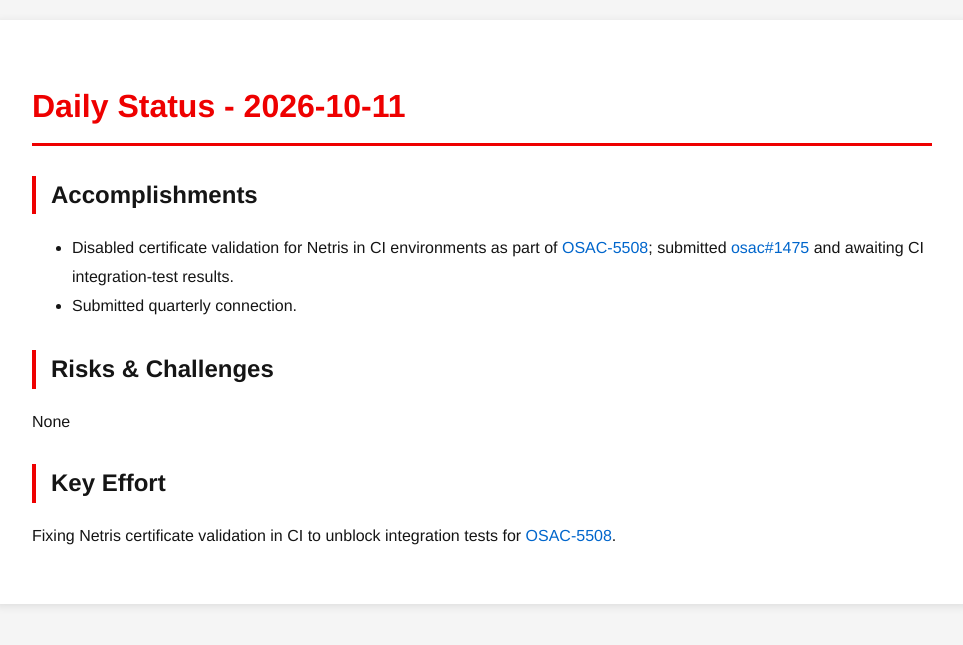
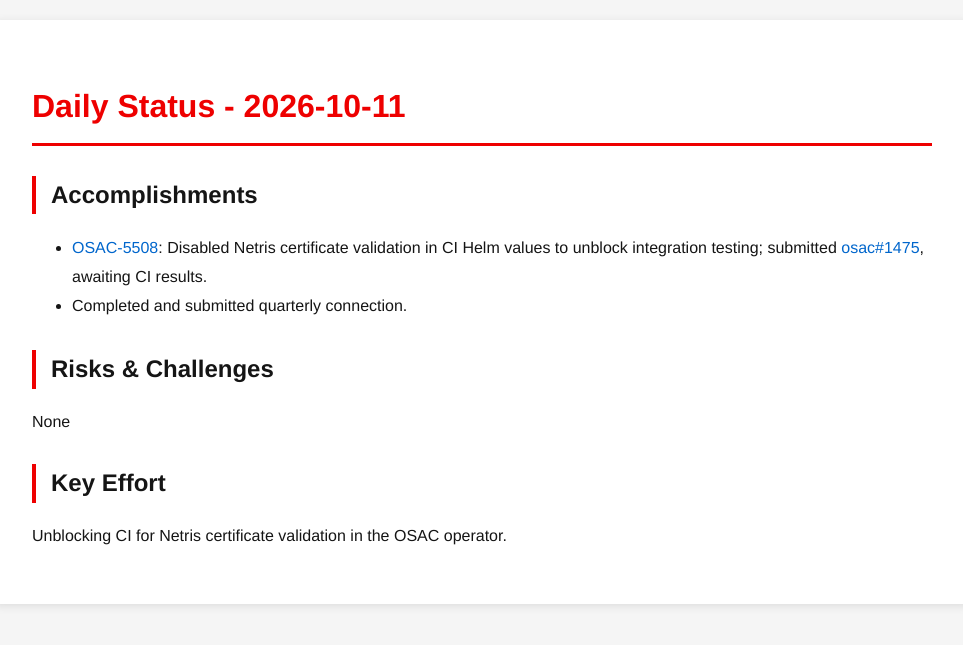
Before and after one commit to tzvatot/daily-status, a Jekyll site: the page built from 2026-10-11.md, in a window 1280 px wide. Shown: the top 645 px of the page, without its empty margins (158-1121 px from the left). Built offline with Jekyll 4.4.1, drawn with Linux system fonts in a browser that asks for light colours.

Commit message:
Daily status update - 2026-10-11

```diff
--- a/2026-10-11.md
+++ b/2026-10-11.md
@@ -7,11 +7,11 @@
 # Daily Status - 2026-10-11
 
 ## Accomplishments
-- Disabled certificate validation for Netris in CI environments as part of [OSAC-5508](https://redhat.atlassian.net/browse/OSAC-5508); submitted [osac#1475](https://github.com/osac-project/osac/pull/1475) and awaiting CI integration-test results.
-- Submitted quarterly connection.
+- [OSAC-5508](https://redhat.atlassian.net/browse/OSAC-5508): Disabled Netris certificate validation in CI Helm values to unblock integration testing; submitted [osac#1475](https://github.com/osac-project/osac/pull/1475), awaiting CI results.
+- Completed and submitted quarterly connection.
 
 ## Risks & Challenges
 None
 
 ## Key Effort
-Fixing Netris certificate validation in CI to unblock integration tests for [OSAC-5508](https://redhat.atlassian.net/browse/OSAC-5508).
+Unblocking CI for Netris certificate validation in the OSAC operator.
```
